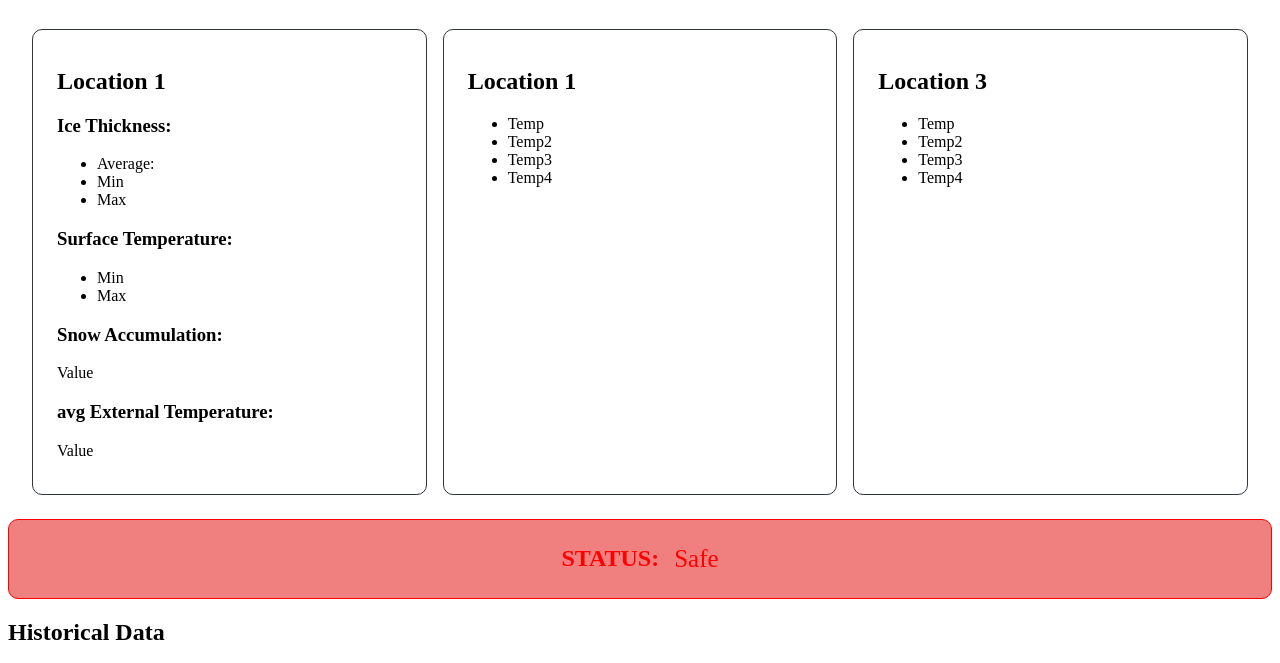
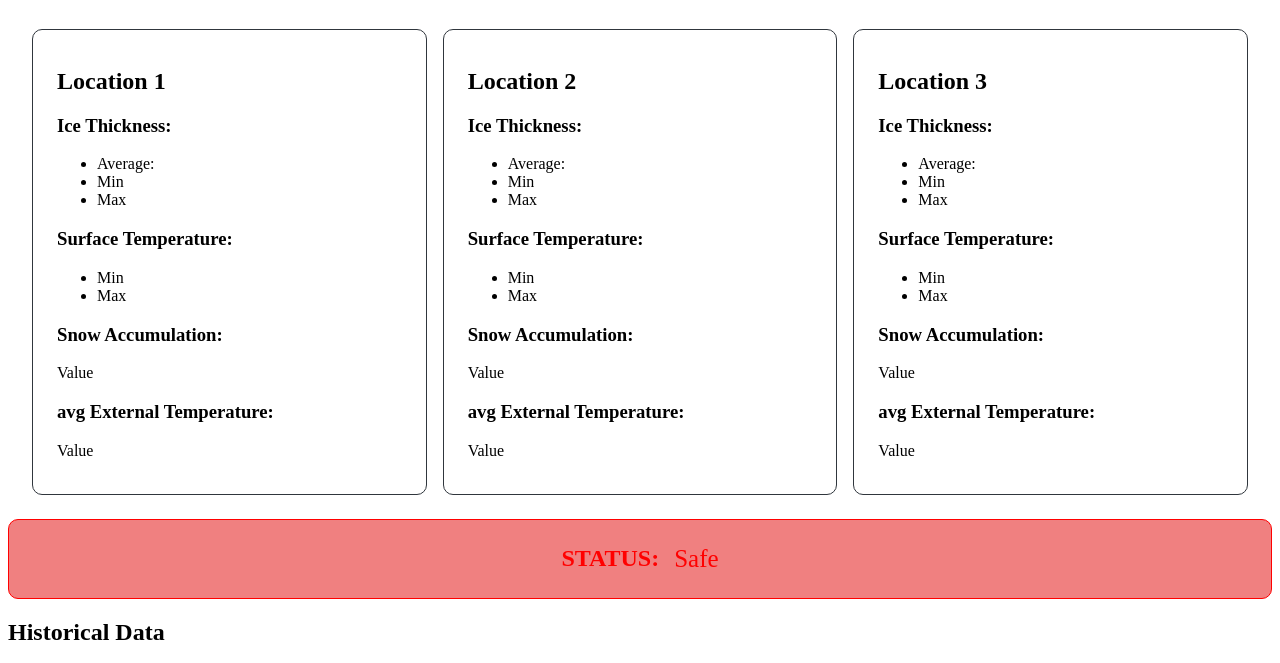
Before and after one commit to JChen-AC/cst8916_final_project_rideau_canal_dashboard, a plain HTML site: page index.html in a window 1280 px wide. Shown: the part 97-760 px from the top of the page. Drawn offline with nearby package versions, Linux system fonts and the light colour scheme; a script that the page names is missing.

Commit message:
Adding them to the other locations

```diff
--- a/index.html
+++ b/index.html
@@ -115,24 +115,80 @@
 
                 </div>
                 <div class="kpi">
-                    <h2> Location 1</h2>
+                    <h2> Location 2</h2>
+                    <div>
+                    <h3>
+                        Ice Thickness:
+                    </h3>
                     <ul>
-                        <li>Temp</li>
-                        <li>Temp2</li>
-                        <li>Temp3</li>
-                        <li>Temp4</li>
+                        <li>
+                            Average:
+                        </li>
+                        <li>Min</li>
+                        <li>Max</li>
+                    </ul>
+                    </div>
+                    <div>
+                    <h3>
+                        Surface Temperature:
+                    </h3>
+                    <ul>
+                        <li>Min</li>
+                        <li>Max</li>
 
                     </ul>
+                    </div>
+                    <div>
+                    <h3>
+                        Snow Accumulation:
+                    </h3>
+                    <p>Value</p>
+                    </div>
+
+                    <div>
+                    <h3>
+                        avg External Temperature:
+                    </h3>
+                    <p>Value</p>
+                    </div>
                 </div>
                 <div class="kpi">
                     <h2>Location 3</h2>
+                    <div>
+                    <h3>
+                        Ice Thickness:
+                    </h3>
                     <ul>
-                        <li>Temp</li>
-                        <li>Temp2</li>
-                        <li>Temp3</li>
-                        <li>Temp4</li>
+                        <li>
+                            Average:
+                        </li>
+                        <li>Min</li>
+                        <li>Max</li>
+                    </ul>
+                    </div>
+                    <div>
+                    <h3>
+                        Surface Temperature:
+                    </h3>
+                    <ul>
+                        <li>Min</li>
+                        <li>Max</li>
 
                     </ul>
+                    </div>
+                    <div>
+                    <h3>
+                        Snow Accumulation:
+                    </h3>
+                    <p>Value</p>
+                    </div>
+
+                    <div>
+                    <h3>
+                        avg External Temperature:
+                    </h3>
+                    <p>Value</p>
+                    </div>
                 </div>
             </div>
             <div class="mid-status danger">
```
